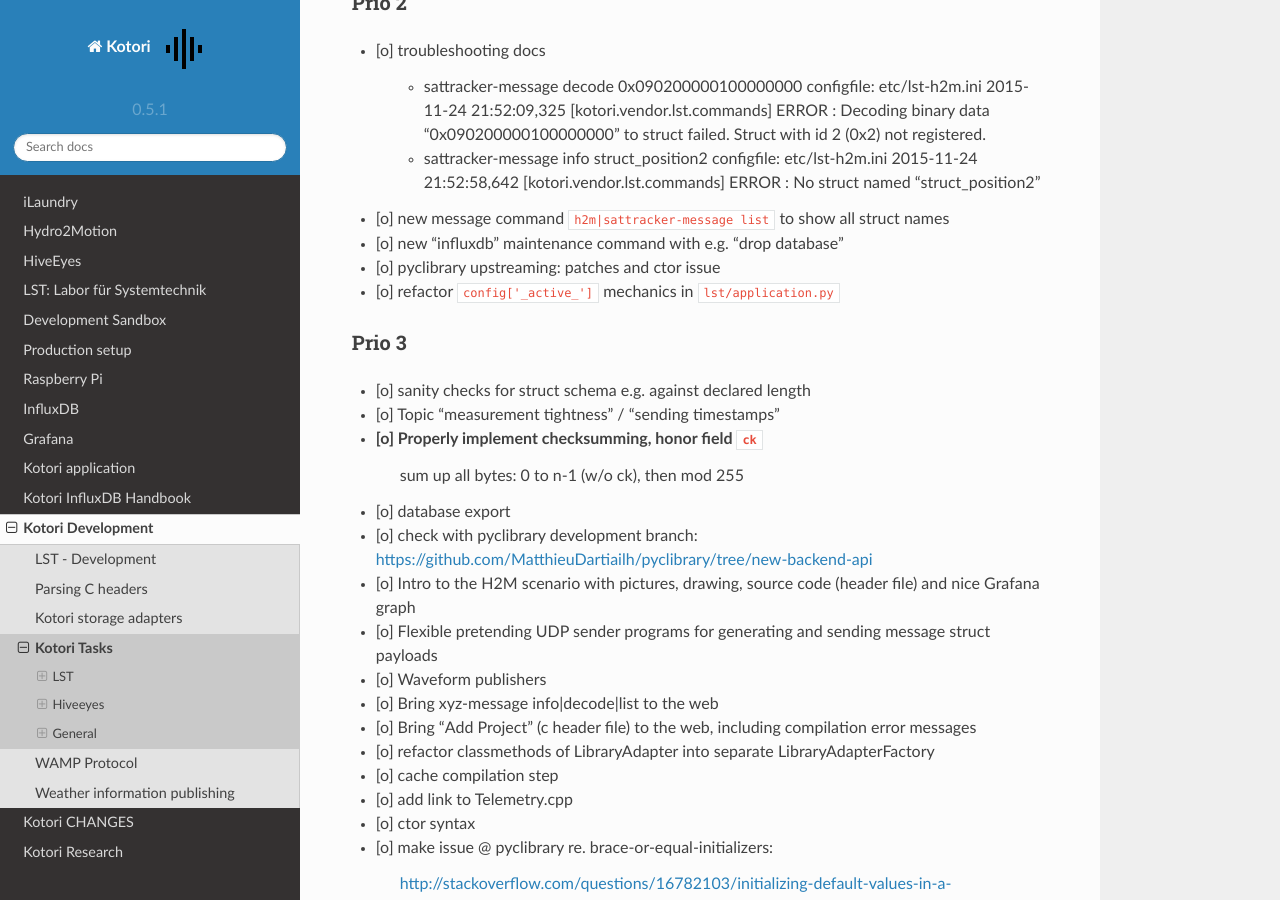
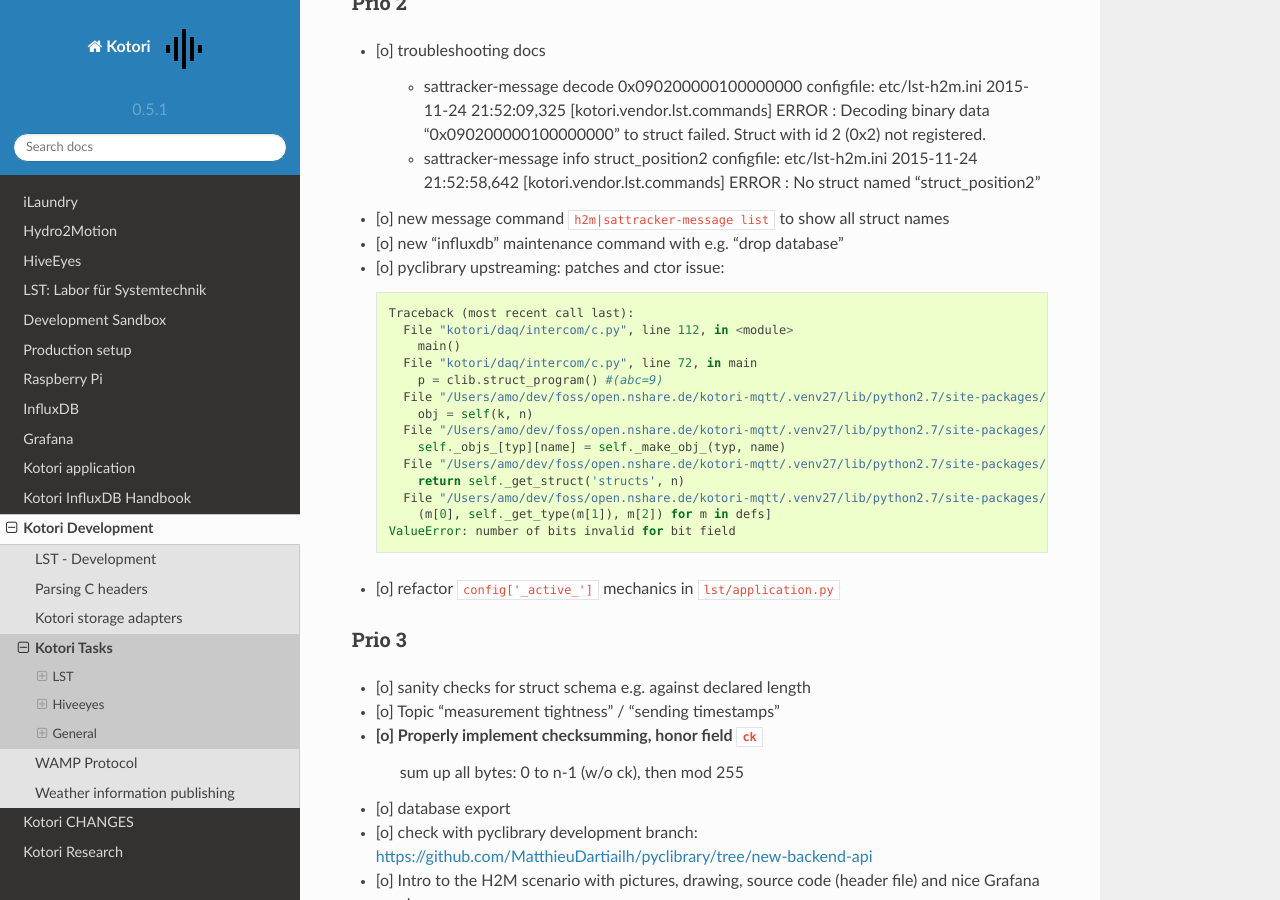
Before and after one commit to daq-tools/kotori, a Sphinx documentation site: the page built from doc/source/development/tasks.rst, in a window 1280 px wide and 900 px high, scrolled down 759 px. Built offline with Sphinx 7.4.7 and the Read the Docs theme 2.0.0, drawn with Linux system fonts in a browser that asks for light colours.

Commit message:
update docs

```diff
--- a/doc/source/applications/04-hiveeyes.rst
+++ b/doc/source/applications/04-hiveeyes.rst
@@ -157,4 +157,5 @@
 - "Stockkarte" subsystem
     - marking point in graphs and filling the Stockkarte questioning
     - https://github.com/Dieterbe/anthracite/
+    - https://twitter.github.io/labella.js/
 - Timeseries anomaly detection using machine learning
--- a/doc/source/development/tasks.rst
+++ b/doc/source/development/tasks.rst
@@ -39,8 +39,25 @@
 
 - [o] new message command ``h2m|sattracker-message list`` to show all struct names
 - [o] new "influxdb" maintenance command with e.g. "drop database"
-- [o] pyclibrary upstreaming: patches and ctor issue
+- [o] pyclibrary upstreaming: patches and ctor issue::
+
+    Traceback (most recent call last):
+      File "kotori/daq/intercom/c.py", line 112, in <module>
+        main()
+      File "kotori/daq/intercom/c.py", line 72, in main
+        p = clib.struct_program() #(abc=9)
+      File "/Users/amo/dev/foss/open.nshare.de/kotori-mqtt/.venv27/lib/python2.7/site-packages/pyclibrary-0.1.2-py2.7.egg/pyclibrary/c_library.py", line 230, in __getattr__
+        obj = self(k, n)
+      File "/Users/amo/dev/foss/open.nshare.de/kotori-mqtt/.venv27/lib/python2.7/site-packages/pyclibrary-0.1.2-py2.7.egg/pyclibrary/c_library.py", line 210, in __call__
+        self._objs_[typ][name] = self._make_obj_(typ, name)
+      File "/Users/amo/dev/foss/open.nshare.de/kotori-mqtt/.venv27/lib/python2.7/site-packages/pyclibrary-0.1.2-py2.7.egg/pyclibrary/c_library.py", line 277, in _make_obj_
+        return self._get_struct('structs', n)
+      File "/Users/amo/dev/foss/open.nshare.de/kotori-mqtt/.venv27/lib/python2.7/site-packages/pyclibrary-0.1.2-py2.7.egg/pyclibrary/backends/ctypes.py", line 294, in _get_struct
+        (m[0], self._get_type(m[1]), m[2]) for m in defs]
+    ValueError: number of bits invalid for bit field
+
 - [o] refactor ``config['_active_']`` mechanics in ``lst/application.py``
+
 
 Prio 3
 ------
```
Also changed, not shown: doc/source/applications/05-lst.rst (+4 -4 lines).
